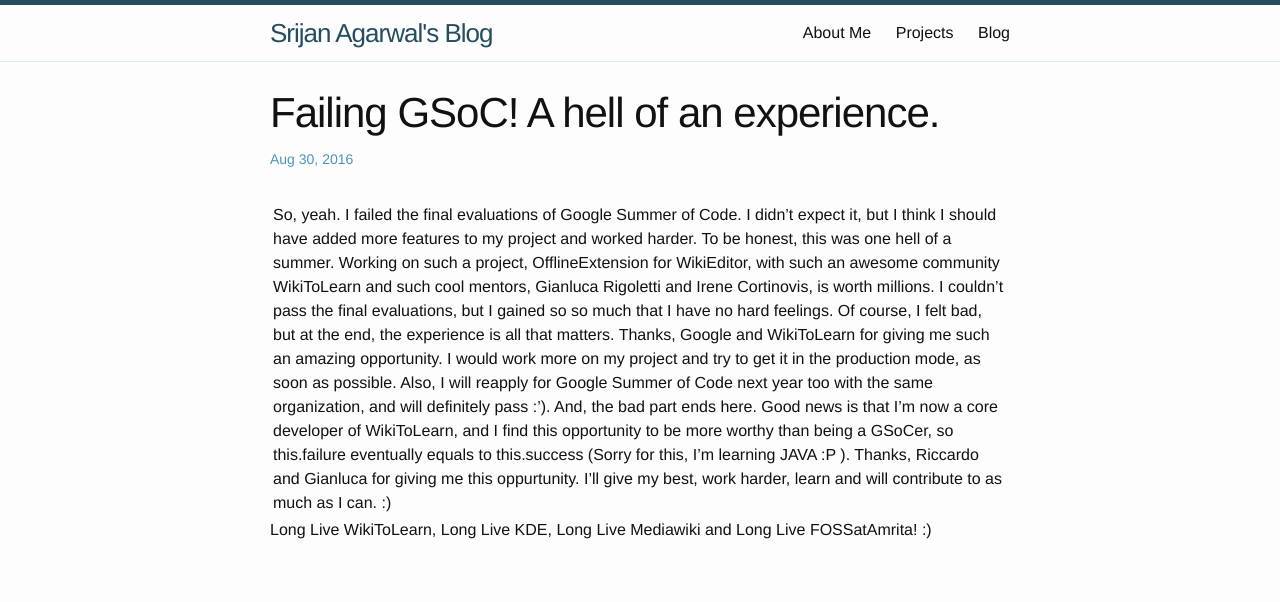
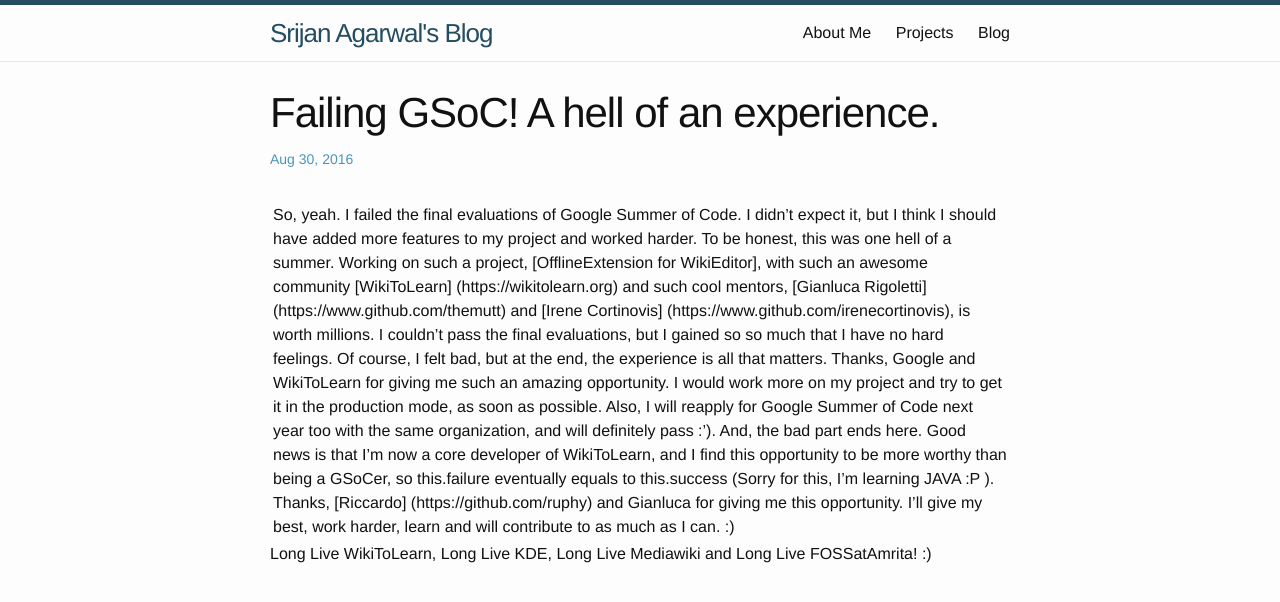
Before and after one commit to Srijancse-zz/Srijancse.github.io, a Jekyll site: the page built from _posts/2016-6-9-us-primary.md, in a window 1280 px wide. Shown: the top 602 px of the page. Built offline with Jekyll 4.4.1, drawn with Linux system fonts in a browser that asks for light colours.

Commit message:
Added blog

```diff
--- a/_posts/2016-6-9-us-primary.md
+++ b/_posts/2016-6-9-us-primary.md
@@ -2,9 +2,9 @@
 layout: post
 title:  "Failing GSoC! A hell of an experience."
 date:   2016-8-30 03:30:00
-categories: election
+categories: Google Summer of Code, WikiToLearn, GSoC, FOSSatAmrita
 ---
 
-|So, yeah. I failed the final evaluations of Google Summer of Code. I didn't expect it, but I think I should have added more features to my project and worked harder. To be honest, this was one hell of a summer. Working on such a project, OfflineExtension for WikiEditor, with such an awesome community WikiToLearn and such cool mentors, Gianluca Rigoletti and Irene Cortinovis, is worth millions. I couldn't pass the final evaluations, but I gained so so much that I have no hard feelings. Of course, I felt bad, but at the end, the experience is all that matters. Thanks, Google and WikiToLearn for giving me such an amazing opportunity. I would work more on my project and try to get it in the production mode, as soon as possible. Also, I will reapply for Google Summer of Code next year too with the same organization, and will definitely pass :'). And, the bad part ends here. Good news is that I'm now a core developer of WikiToLearn, and I find this opportunity to be more worthy than being a GSoCer, so this.failure eventually equals to this.success (Sorry for this, I'm learning JAVA :P ). Thanks, Riccardo and Gianluca for giving me this oppurtunity. I’ll give my best, work harder, learn and will contribute to  as much as I can. :)
+|So, yeah. I failed the final evaluations of Google Summer of Code. I didn't expect it, but I think I should have added more features to my project and worked harder. To be honest, this was one hell of a summer. Working on such a project, [OfflineExtension for WikiEditor], with such an awesome community [WikiToLearn] (https://wikitolearn.org) and such cool mentors, [Gianluca Rigoletti] (https://www.github.com/themutt) and [Irene Cortinovis] (https://www.github.com/irenecortinovis), is worth millions. I couldn't pass the final evaluations, but I gained so so much that I have no hard feelings. Of course, I felt bad, but at the end, the experience is all that matters. Thanks, Google and WikiToLearn for giving me such an amazing opportunity. I would work more on my project and try to get it in the production mode, as soon as possible. Also, I will reapply for Google Summer of Code next year too with the same organization, and will definitely pass :'). And, the bad part ends here. Good news is that I'm now a core developer of WikiToLearn, and I find this opportunity to be more worthy than being a GSoCer, so this.failure eventually equals to this.success (Sorry for this, I'm learning JAVA :P ). Thanks, [Riccardo] (https://github.com/ruphy) and Gianluca for giving me this opportunity. I’ll give my best, work harder, learn and will contribute to  as much as I can. :)
 
 Long Live WikiToLearn, Long Live KDE, Long Live Mediawiki and Long Live FOSSatAmrita! :)
```
